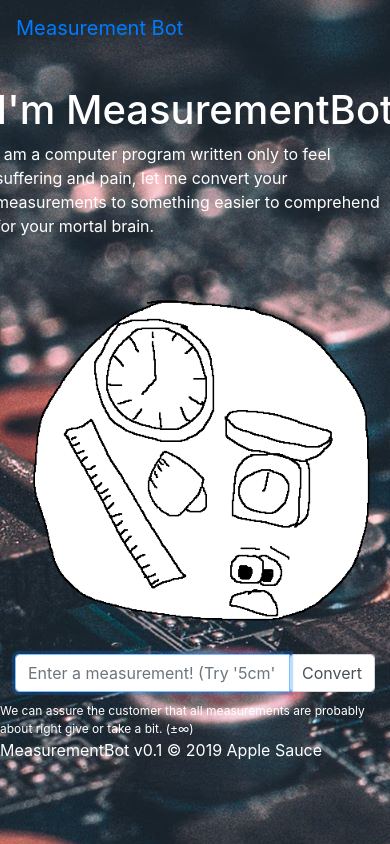
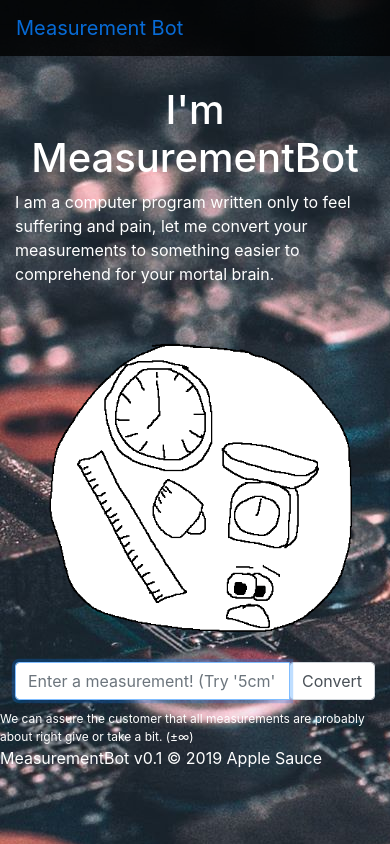
Before and after one commit to jacobpennington821/measurementbot, a Flask app: page / in a window 390 px wide. Run offline with Flask 2, Linux system fonts and the light colour scheme; some libraries are stand-ins or nearby versions.

Commit message:
Fixed display on mobile devices.
Fixed image overflowing on mobile devices.

```diff
--- a/static/styles/default.css
+++ b/static/styles/default.css
@@ -1,3 +1,8 @@
+.navbar {
+    background: black;
+    opacity: 0.8;
+}
+
 #entryArea {
     max-width: 500px;
     margin: 0 auto;
@@ -29,7 +34,8 @@
 }
 
 #botImage {
-    max-width: 400px;
+    max-width: 100%;
+    width: 400px;
 }
 
 #content {
```
